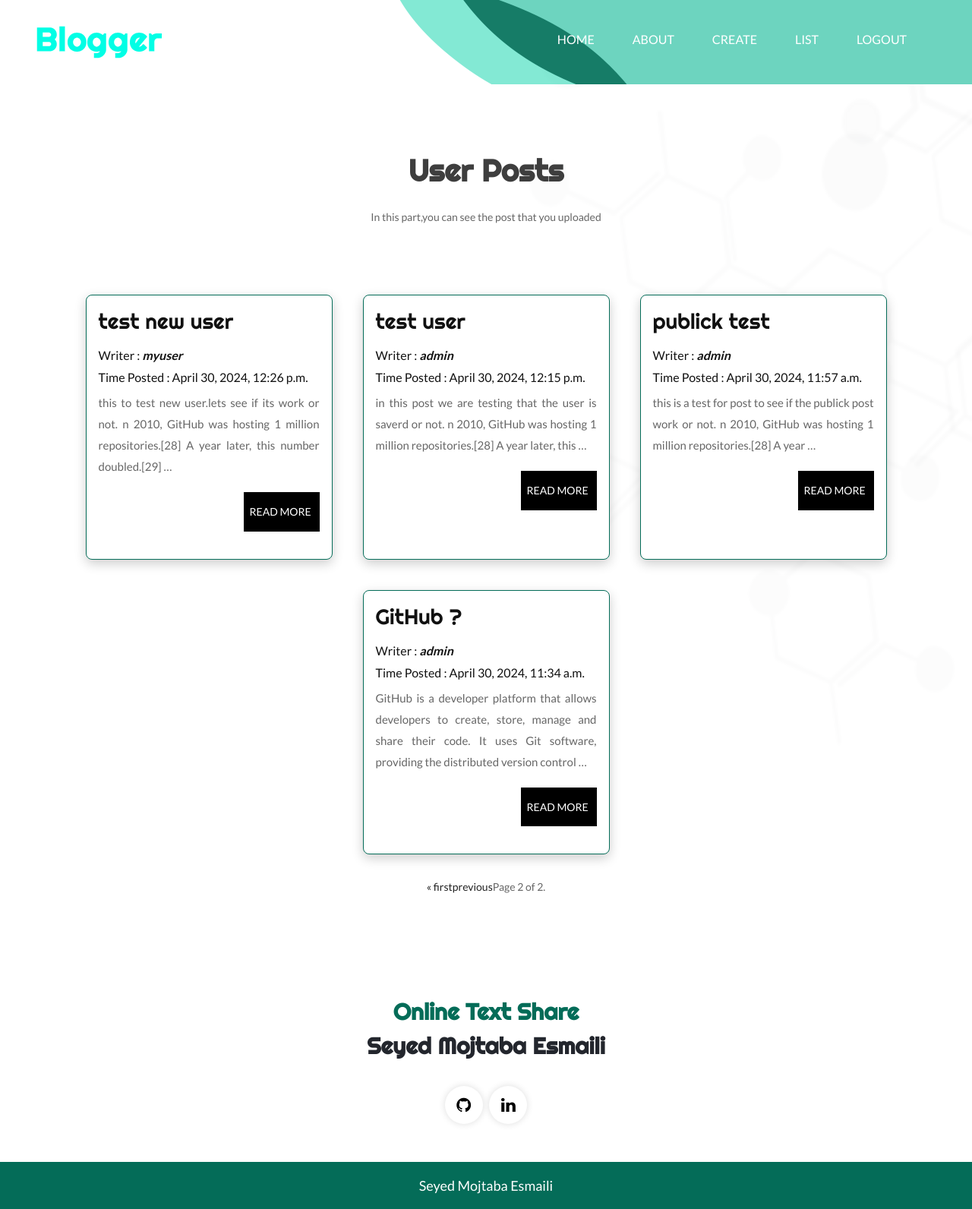
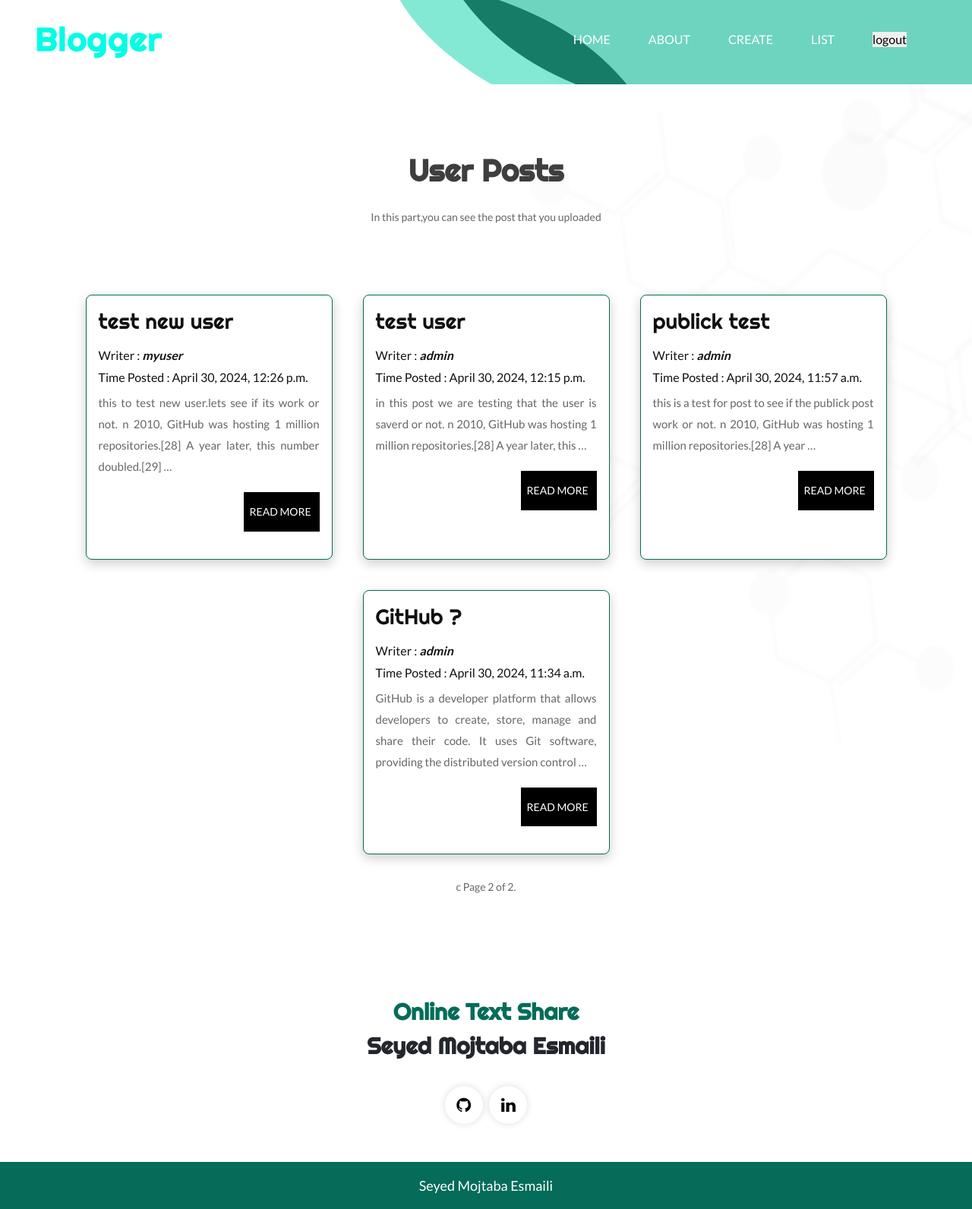
Before and after one commit to SMojtabaE/OnlineTextShare, a Django app: a page that uses posts/templates/posts/base.html in a window 1280 px wide. Shown: the whole page at 76% size. Run offline with Django 4.2, Linux system fonts and the light colour scheme; a user stored in the database is signed in; data comes from the database, SQL or seed files in the repository; both versions use the stored data as it was after the commit; some libraries are stand-ins or nearby versions; some web fonts are replaced.

Commit message:
update logout csrf

```diff
--- a/posts/templates/posts/base.html
+++ b/posts/templates/posts/base.html
@@ -72,9 +72,13 @@
                                     <a class="nav-link" href=' {% url "posts:list_posts" %} '>List</a>
                                  </li>
                                 {% if user.is_authenticated %}
-                                   {% comment %} <a href=' {% url "logout" %} '>Logout from {{user.get_username}}</a> {% endcomment %}
+
                                    <li class="nav-item">
-                                       <a class="nav-link" href=' {% url "logout" %} '>Logout</a>
+                                       <form method="post" action="{% url 'logout' %}">
+                                          {% csrf_token %}
+                                          <a class="nav-link" href=' {% url "logout" %} '><button type="submit" >logout</button></a>
+                                       {% comment %} <a class="nav-link" href=' {% url "logout" %} '>Logout</a> {% endcomment %}
+                                    </form>
                                     </li>
                                 {% else %}
                                     <li class="nav-item">
--- a/posts/templates/posts/post_list.html
+++ b/posts/templates/posts/post_list.html
@@ -77,10 +77,7 @@
     <!-- end fist section -->
     <div class="pagination">
 
-      {% if page_obj.has_previous %}
-          <a href="?page=1">&laquo; first</a>
-          <a href="?page={{ page_obj.previous_page_number }}">previous</a>
-      {% endif %}
+      c
 
 
           Page {{ page_obj.number }} of {{ page_obj.paginator.num_pages }}.
--- a/posts/templates/registration/logged_out.html
+++ b/posts/templates/registration/logged_out.html
@@ -1,4 +1,6 @@
 {% extends "posts/base.html" %}
+{% load static %}
+
 {% block content %}
 {% comment %} <div class='form-main'>
     <div class='form-container'>
--- a/posts/templates/registration/login.html
+++ b/posts/templates/registration/login.html
@@ -33,7 +33,7 @@
         <div class="container">
             <div class="row">
                 <div class="col-md-12 ">
-                    <form class="main_form " method='POST' method='POST' action="{% url 'login' %}">
+                    <form class="main_form " method='POST' action="{% url 'login' %}">
                         {% csrf_token %}
 
                         <div class="row">
```
Also changed, not shown: db.sqlite3.
